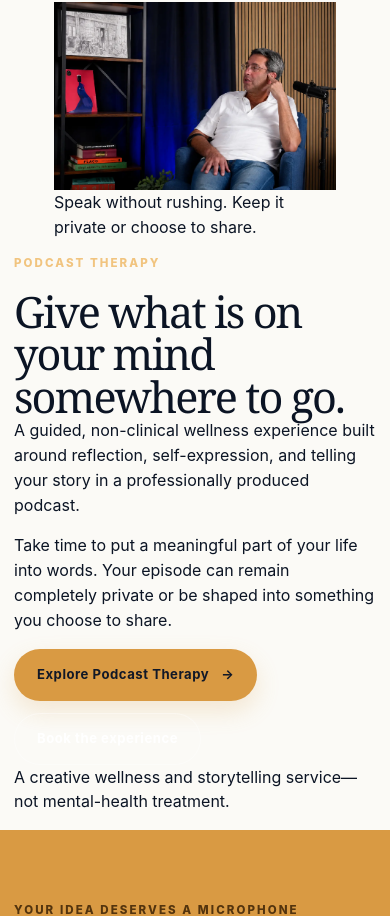
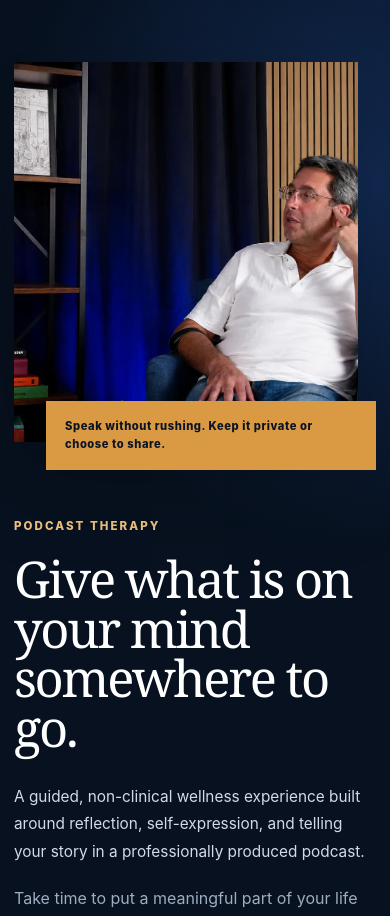
Before and after one commit to ezraberke/-Virgopodcast, a Next.js app: page / in a window 390 px wide. Shown: the part 993-1909 px from the top of the page. Built offline with nearby package versions, Linux system fonts and the light colour scheme.

Commit message:
style: add responsive homepage Podcast Therapy spotlight

```diff
--- a/app/globals.css
+++ b/app/globals.css
@@ -75,6 +75,17 @@ p { margin-top: 0; }
 .proof-strip div:last-child { border-right: 0; }
 .proof-strip strong { font-size: 1.2rem; }
 .proof-strip span { margin-top: 5px; color: #98a8bb; font-size: .75rem; text-transform: uppercase; letter-spacing: .08em; }
+
+.home-therapy-spotlight { padding: 104px 0; overflow: hidden; background: radial-gradient(circle at 95% 15%, rgba(47,111,222,.28), transparent 32%), var(--navy); color: #fff; }
+.home-therapy-grid { display: grid; grid-template-columns: minmax(0, .92fr) minmax(0, 1.08fr); gap: 92px; align-items: center; }
+.home-therapy-visual { position: relative; margin: 0; padding: 0 34px 34px 0; }
+.home-therapy-visual::before { content: ""; position: absolute; inset: 45px 0 0 50px; border: 1px solid rgba(255,255,255,.16); }
+.home-therapy-visual img { position: relative; z-index: 1; width: 100%; height: 520px; object-fit: cover; object-position: center; box-shadow: 0 30px 90px rgba(0,0,0,.3); }
+.home-therapy-visual figcaption { position: absolute; z-index: 2; right: 0; bottom: 0; max-width: 360px; padding: 20px 24px; background: var(--amber); color: var(--ink); font-size: .7rem; font-weight: 800; letter-spacing: .05em; line-height: 1.55; }
+.home-therapy-copy h2 { max-width: 710px; font-size: clamp(3rem, 5vw, 5.25rem); }
+.home-therapy-lead { max-width: 680px; margin: 30px 0 18px; color: #d2dbe7; font-size: 1.08rem; line-height: 1.8; }
+.home-therapy-copy > p:not(.eyebrow):not(.home-therapy-lead):not(.home-therapy-note) { max-width: 650px; margin: 0 0 32px; color: #9fadc0; line-height: 1.8; }
+.home-therapy-note { margin: 20px 0 0; color: #8090a6; font-size: .67rem; letter-spacing: .04em; }
 
 .promo-details { padding: 100px 0; background: var(--amber); color: var(--ink); }
 .promo-details-grid { display: grid; grid-template-columns: .92fr 1.08fr; gap: 100px; align-items: start; }
@@ -172,8 +183,6 @@ p { margin-top: 0; }
 .price-card h3 { margin: 10px 0 15px; font-family: Georgia, serif; font-size: 1.7rem; font-weight: 500; }
 .price-description { min-height: 106px; color: var(--muted); font-size: .83rem; line-height: 1.65; }
 .featured .price-description { color: #aeb9c8; }
-.price-guarantee { display: flex; align-items: center; gap: 8px; margin: 2px 0 0; color: #123d7e; font-size: .73rem; font-weight: 850; line-height: 1.35; }
-.price-guarantee span { display: grid; flex: 0 0 22px; place-items: center; width: 22px; height: 22px; border-radius: 50%; background: var(--blue); color: #fff; font-size: .7rem; }
 .price { display: flex; align-items: baseline; gap: 7px; margin: 24px 0 25px; }
 .price strong { font-family: Georgia, serif; font-size: 3.35rem; font-weight: 500; line-height: 1; }
 .price span { color: var(--muted); font-size: .75rem; }
@@ -454,6 +463,8 @@ html.reveal-ready .pricing-grid .price-card:nth-child(4) { transition-delay: .24
   .therapy-listening-feature { grid-template-columns: 1fr; }
   .therapy-listening-feature figure { min-height: 480px; }
   .therapy-boundary-grid { grid-template-columns: 1fr; gap: 24px; }
+  .home-therapy-grid { grid-template-columns: 1fr; gap: 62px; }
+  .home-therapy-visual { max-width: 720px; }
 }
 
 @media (max-width: 680px) {
@@ -546,6 +557,14 @@ html.reveal-ready .pricing-grid .price-card:nth-child(4) { transition-delay: .24
   .therapy-process-grid article, .therapy-process-grid article + article { padding: 28px 0; border-left: 0; border-bottom: 1px solid var(--line); }
   .therapy-process-grid h3 { margin-top: 28px; }
   .therapy-boundary { padding: 72px 0; }
+  .home-therapy-spotlight { padding: 76px 0; }
+  .home-therapy-grid { gap: 48px; }
+  .home-therapy-visual { padding: 0 18px 28px 0; }
+  .home-therapy-visual::before { display: none; }
+  .home-therapy-visual img { height: 380px; }
+  .home-therapy-visual figcaption { max-width: calc(100% - 32px); padding: 17px 19px; }
+  .home-therapy-copy h2 { font-size: clamp(2.8rem, 13vw, 4.4rem); }
+  .home-therapy-lead { font-size: .96rem; }
 }
 
 @media (prefers-reduced-motion: reduce) {
```
